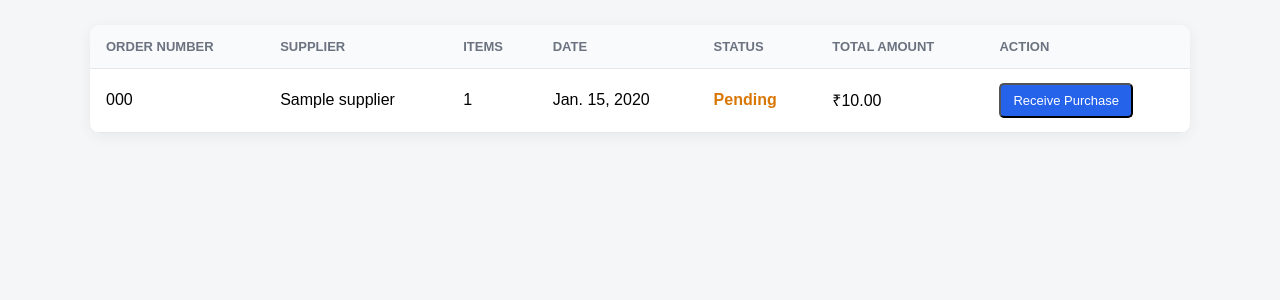
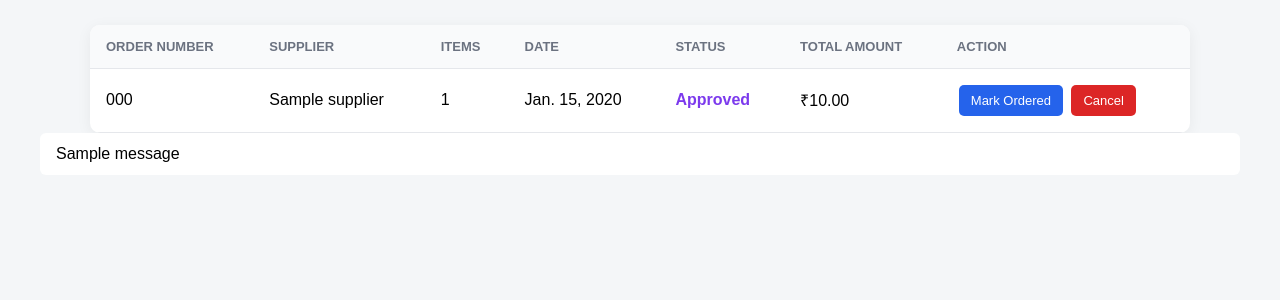
Before and after one commit to sushant04chauhan-hub/SmartERP, a Django app: page /procurement/ in a window 1280 px wide. Shown: the part 138-438 px from the top of the page. Run offline with Django 5.2, Linux system fonts and the light colour scheme; a user stored in the database is signed in; tables that the repository leaves empty hold one stand-in row (values such as "Sample post"); one stand-in notice (Sample message) is shown.

Commit message:
Implement procurement workflow

```diff
--- a/procurement/admin.py
+++ b/procurement/admin.py
@@ -11,7 +11,12 @@ class SupplierAdmin(admin.ModelAdmin):
         "contact_person",
         "email",
         "phone",
+        "is_active",
         "created_at",
+    )
+
+    list_filter = (
+        "is_active",
     )
 
     search_fields = (
--- a/procurement/tests.py
+++ b/procurement/tests.py
@@ -50,7 +50,7 @@ class PurchaseReceivingTests(TestCase):
         self.purchase_order = PurchaseOrder.objects.create(
             supplier=self.supplier,
             order_number="PO-TEST-001",
-            status="PENDING",
+            status="ORDERED",
             total_amount=Decimal("500.00"),
         )
 
--- a/procurement/urls.py
+++ b/procurement/urls.py
@@ -1,6 +1,9 @@
 from django.urls import path
 
 from .views import (
+    approve_purchase,
+    cancel_purchase,
+    mark_purchase_order,
     purchase_order_list,
     receive_purchase,
 )
@@ -15,9 +18,27 @@ urlpatterns = [
     ),
 
     path(
+        "<int:purchase_order_id>/approve/",
+        approve_purchase,
+        name="approve_purchase",
+    ),
+
+    path(
+        "<int:purchase_order_id>/order/",
+        mark_purchase_order,
+        name="mark_purchase_order",
+    ),
+
+    path(
         "<int:purchase_order_id>/receive/",
         receive_purchase,
         name="receive_purchase",
     ),
 
+    path(
+        "<int:purchase_order_id>/cancel/",
+        cancel_purchase,
+        name="cancel_purchase",
+    ),
+
 ]
--- a/procurement/views.py
+++ b/procurement/views.py
@@ -1,80 +1,76 @@
 from django.contrib import messages
-from django.db import transaction
+from django.core.exceptions import ValidationError
 from django.db.models import Count
 from django.shortcuts import get_object_or_404, redirect, render
+from django.views.decorators.http import require_POST
 
 from accounts.decorators import role_required
-from inventory.services import apply_stock_movement
 
 from .models import PurchaseOrder
+from .services import (
+    approve_purchase_order,
+    cancel_purchase_order,
+    mark_purchase_order_ordered,
+    receive_purchase_order,
+)
+
+
+def show_validation_error(request, error):
+
+    if getattr(error, "messages", None):
+        message = error.messages[0]
+    else:
+        message = str(error)
+
+    messages.error(
+        request,
+        message,
+    )
+
 
 @role_required(
     "ADMIN",
     "MANAGER",
     "PROCUREMENT",
 )
-@transaction.atomic
-def receive_purchase(request, purchase_order_id):
+def purchase_order_list(request):
 
-    purchase_order = get_object_or_404(
-        PurchaseOrder.objects.prefetch_related(
+    purchase_orders = (
+        PurchaseOrder.objects
+        .select_related(
+            "supplier",
+            "created_by",
+            "approved_by",
+        )
+        .prefetch_related(
             "items__product"
-        ),
-        id=purchase_order_id,
+        )
+        .annotate(
+            item_count=Count("items")
+        )
+        .order_by(
+            "-order_date"
+        )
     )
 
-    if request.method != "POST":
-        return redirect("purchase_order_list")
-
-    if purchase_order.status == "RECEIVED":
-        messages.error(
-            request,
-            "This purchase order has already been received.",
-        )
-        return redirect("purchase_order_list")
-
-    if purchase_order.status != "PENDING":
-        messages.error(
-            request,
-            "Only pending purchase orders can be received.",
-        )
-        return redirect("purchase_order_list")
-
-    for item in purchase_order.items.all():
-
-        apply_stock_movement(
-            product=item.product,
-            movement_type="PURCHASE",
-            quantity=item.quantity,
-            user=request.user,
-            reference=purchase_order.order_number,
-            note="Stock received from purchase order",
-        )
-
-    purchase_order.status = "RECEIVED"
-
-    purchase_order.save(
-        update_fields=["status"]
+    profile = getattr(
+        request.user,
+        "profile",
+        None,
     )
 
-    messages.success(
-        request,
-        "Purchase order received successfully.",
+    role = getattr(
+        profile,
+        "role",
+        None,
     )
 
-    return redirect("purchase_order_list")
-
-@role_required("ADMIN","MANAGER","PROCUREMENT",)
-def purchase_order_list(request):
-
-    purchase_orders = PurchaseOrder.objects.select_related(
-        "supplier"
-    ).prefetch_related(
-        "items__product"
-    ).annotate(
-        item_count=Count("items")
-    ).order_by(
-        "-order_date"
+    can_approve = (
+        request.user.is_superuser
+        or role in {
+            "ADMIN",
+            "MANAGER",
+        }
     )
 
     return render(
@@ -82,5 +78,159 @@ def purchase_order_list(request):
         "procurement/purchase_order_list.html",
         {
             "purchase_orders": purchase_orders,
+            "can_approve": can_approve,
         },
     )
+
+
+@role_required(
+    "ADMIN",
+    "MANAGER",
+)
+@require_POST
+def approve_purchase(request, purchase_order_id):
+
+    purchase_order = get_object_or_404(
+        PurchaseOrder,
+        id=purchase_order_id,
+    )
+
+    try:
+
+        approve_purchase_order(
+            purchase_order=purchase_order,
+            user=request.user,
+        )
+
+    except ValidationError as error:
+
+        show_validation_error(
+            request,
+            error,
+        )
+
+    else:
+
+        messages.success(
+            request,
+            "Purchase order approved successfully.",
+        )
+
+    return redirect(
+        "purchase_order_list"
+    )
+
+
+@role_required(
+    "ADMIN",
+    "MANAGER",
+    "PROCUREMENT",
+)
+@require_POST
+def mark_purchase_order(request, purchase_order_id):
+
+    purchase_order = get_object_or_404(
+        PurchaseOrder,
+        id=purchase_order_id,
+    )
+
+    try:
+
+        mark_purchase_order_ordered(
+            purchase_order=purchase_order,
+        )
+
+    except ValidationError as error:
+
+        show_validation_error(
+            request,
+            error,
+        )
+
+    else:
+
+        messages.success(
+            request,
+            "Purchase order marked as ordered.",
+        )
+
+    return redirect(
+        "purchase_order_list"
+    )
+
+
+@role_required(
+    "ADMIN",
+    "MANAGER",
+    "PROCUREMENT",
+)
+@require_POST
+def receive_purchase(request, purchase_order_id):
+
+    purchase_order = get_object_or_404(
+        PurchaseOrder,
+        id=purchase_order_id,
+    )
+
+    try:
+
+        receive_purchase_order(
+            purchase_order=purchase_order,
+            user=request.user,
+        )
+
+    except ValidationError as error:
+
+        show_validation_error(
+            request,
+            error,
+        )
+
+    else:
+
+        messages.success(
+            request,
+            "Purchase order received successfully.",
+        )
+
+    return redirect(
+        "purchase_order_list"
+    )
+
+
+@role_required(
+    "ADMIN",
+    "MANAGER",
+    "PROCUREMENT",
+)
+@require_POST
+def cancel_purchase(request, purchase_order_id):
+
+    purchase_order = get_object_or_404(
+        PurchaseOrder,
+        id=purchase_order_id,
+    )
+
+    try:
+
+        cancel_purchase_order(
+            purchase_order=purchase_order,
+        )
+
+    except ValidationError as error:
+
+        show_validation_error(
+            request,
+            error,
+        )
+
+    else:
+
+        messages.success(
+            request,
+            "Purchase order cancelled.",
+        )
+
+    return redirect(
+        "purchase_order_list"
+    )
--- a/templates/procurement/purchase_order_list.html
+++ b/templates/procurement/purchase_order_list.html
@@ -86,8 +86,24 @@
             font-weight: bold;
         }
 
+        .draft {
+            color: #6b7280;
+        }
+
         .pending {
             color: #d97706;
+        }
+
+        .approved {
+            color: #7c3aed;
+        }
+
+        .ordered {
+            color: #2563eb;
+        }
+
+        .partially_received {
+            color: #0891b2;
         }
 
         .received {
@@ -98,13 +114,30 @@
             color: #dc2626;
         }
 
-        .receive-button {
-            background: #2563eb;
+        .action-button {
             color: white;
+            border: none;
             padding: 8px 12px;
             border-radius: 5px;
-            text-decoration: none;
             font-size: 13px;
+            cursor: pointer;
+            margin: 2px;
+        }
+
+        .approve-button {
+            background: #7c3aed;
+        }
+
+        .order-button {
+            background: #2563eb;
+        }
+
+        .receive-button {
+            background: #15803d;
+        }
+
+        .cancel-button {
+            background: #dc2626;
         }
 
         .empty {
@@ -197,25 +230,9 @@
 
                         <td>
 
-                            {% if purchase_order.status == "PENDING" %}
-
-                                <span class="status pending">
-                                    Pending
-                                </span>
-
-                            {% elif purchase_order.status == "RECEIVED" %}
-
-                                <span class="status received">
-                                    Received
-                                </span>
-
-                            {% else %}
-
-                                <span class="status cancelled">
-                                    Cancelled
-                                </span>
-
-                            {% endif %}
+                            <span class="status {{ purchase_order.status|lower }}">
+                                {{ purchase_order.get_status_display }}
+                            </span>
 
                         </td>
 
@@ -225,7 +242,89 @@
 
                         <td>
 
-                            {% if purchase_order.status == "PENDING" %}
+                            {% if purchase_order.status == "DRAFT" %}
+
+                                {% if can_approve %}
+
+                                    <form
+                                        method="post"
+                                        action="{% url 'approve_purchase' purchase_order.id %}"
+                                        style="display: inline;"
+                                    >
+
+                                        {% csrf_token %}
+
+                                        <button
+                                            type="submit"
+                                            class="action-button approve-button"
+                                        >
+                                            Approve
+                                        </button>
+
+                                    </form>
+
+                                {% endif %}
+
+
+                                <form
+                                    method="post"
+                                    action="{% url 'cancel_purchase' purchase_order.id %}"
+                                    style="display: inline;"
+                                >
+
+                                    {% csrf_token %}
+
+                                    <button
+                                        type="submit"
+                                        class="action-button cancel-button"
+                                        onclick="return confirm('Cancel this purchase order?');"
+                                    >
+                                        Cancel
+                                    </button>
+
+                                </form>
+
+
+                            {% elif purchase_order.status == "APPROVED" %}
+
+                                <form
+                                    method="post"
+                                    action="{% url 'mark_purchase_order' purchase_order.id %}"
+                                    style="display: inline;"
+                                >
+
+                                    {% csrf_token %}
+
+                                    <button
+                                        type="submit"
+                                        class="action-button order-button"
+                                    >
+                                        Mark Ordered
+                                    </button>
+
+                                </form>
+
+
+                                <form
+                                    method="post"
+                                    action="{% url 'cancel_purchase' purchase_order.id %}"
+                                    style="display: inline;"
+                                >
+
+                                    {% csrf_token %}
+
+                                    <button
+                                        type="submit"
+                                        class="action-button cancel-button"
+                                        onclick="return confirm('Cancel this purchase order?');"
+                                    >
+                                        Cancel
+                                    </button>
+
+                                </form>
+
+
+                            {% elif purchase_order.status == "ORDERED" %}
 
                                 <form
                                     method="post"
@@ -237,13 +336,34 @@
 
                                     <button
                                         type="submit"
-                                        class="receive-button"
+                                        class="action-button receive-button"
                                         onclick="return confirm('Receive this purchase order and update inventory?');"
                                     >
-                                        Receive Purchase
+                                        Receive
                                     </button>
 
                                 </form>
+
+
+                                <form
+                                    method="post"
+                                    action="{% url 'cancel_purchase' purchase_order.id %}"
+                                    style="display: inline;"
+                                >
+
+                                    {% csrf_token %}
+
+                                    <button
+                                        type="submit"
+                                        class="action-button cancel-button"
+                                        onclick="return confirm('Cancel this purchase order?');"
+                                    >
+                                        Cancel
+                                    </button>
+
+                                </form>
+
+
 
                             {% else %}
 
@@ -277,6 +397,24 @@
     </div>
 
 </div>
+{% if messages %}
+
+    {% for message in messages %}
+
+        <div
+            style="
+                background: white;
+                padding: 12px 16px;
+                margin-bottom: 15px;
+                border-radius: 6px;
+            "
+        >
+            {{ message }}
+        </div>
+
+    {% endfor %}
+
+{% endif %}
 
 </body>
 
```
Also changed, not shown: procurement/models.py (+38 -5 lines), procurement/services.py (added, +141 -0 lines), procurement/migrations/0004_alter_purchaseorder_status_and_more.py (added), procurement/migrations/0005_purchaseorder_approved_by_purchaseorder_created_by_and_more.py (added), procurement/migrations/0006_supplier_is_active.py (added), procurement/migrations/0007_migrate_pending_orders_to_ordered.py (added), procurement/migrations/0008_alter_purchaseorder_status.py (added).
